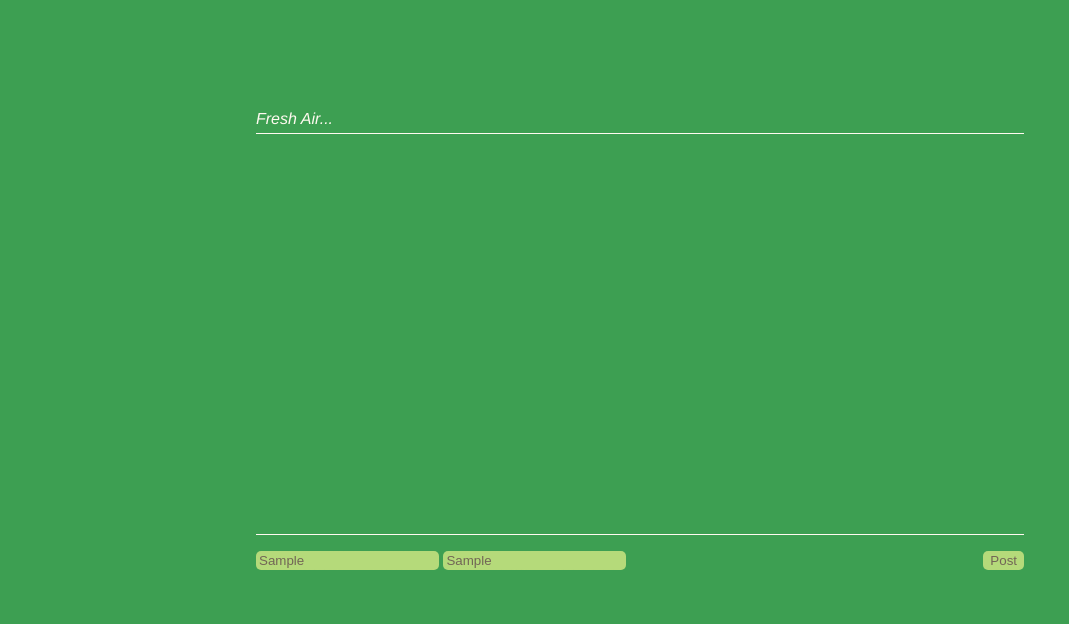
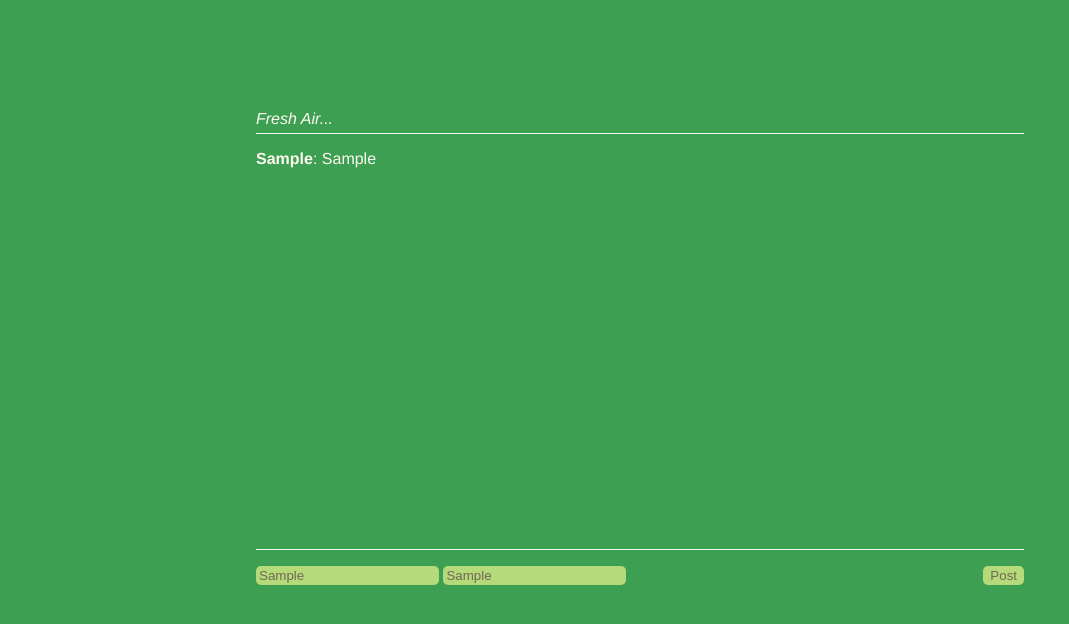
Before and after one commit to clemhepburn/the-park, a website: page fe/index.html in a window 1280 px wide. Both pictures are taken after typing "Sample", "Sample" into the empty fields and a click on the button "Post". Shown: the part 40-664 px from the top of the page, without its empty margins (0-1069 px from the left). Drawn offline with Linux system fonts and the light colour scheme; no server answers.

Commit message:
some dom rendering ideas :)

```diff
--- a/fe/app.js
+++ b/fe/app.js
@@ -1,3 +1,4 @@
+/* eslint-disable no-undef */
 const API = 'http://localhost:7890/api/v1/messages';
 
 async function send(message) {
@@ -14,6 +15,18 @@ async function getMessages() {
   return await fetch(API).then(res => res.json());
 }
 
+
+// dynamic dom behavior and functions
+//on load, display the existing messages in the messages div
+const messages = document.querySelector('.chat > .messages');
+getMessages().then(res => {
+  for (let i = 0; i < res.length; i++) {
+    const message = document.createElement('p');
+    message.innerHTML = `<strong>${res[i].name}</strong>: ${res[i].message}`;
+    messages.insertBefore(message, messages.firstChild);
+  }
+});
+
 // post button handler
 document.querySelector('.chat > form > button').addEventListener('click', e => {
   e.preventDefault();
@@ -24,6 +37,20 @@ document.querySelector('.chat > form > button').addEventListener('click', e => {
   const message = document.querySelector(cssQuery + '*:last-child').value;
 
   send({ name, message }).then(res => console.log(res));
+
+  // add the message to the chat. i don't know if this is actually getting it from the db or if it's just getting the form text...
+  const newMessage = document.createElement('p');
+  newMessage.innerHTML = `<strong>${name}</strong>: ${message}`;
+  messages.insertBefore(newMessage, messages.firstChild);
+  // add it to the chat without reloading the page
+  document.location.reload('.messages');
+
+
+
+
+  // clear the inputs
+  document.querySelector(cssQuery + 'input:first-child' + '*:last-child').value = '';
+
 });
 
 // console log messages
--- a/fe/index.html
+++ b/fe/index.html
@@ -20,7 +20,7 @@
 
             <div class="chat">
                 <div class="chat-header"><span class="fresh-air">Fresh Air...</span></div>
-                <div class="messages"></div>
+                <div class="messages"><p></p></div>
                 <form>
                     <fieldset>
                         <input type="text" class="form-control" placeholder="name">
--- a/fe/style.css
+++ b/fe/style.css
@@ -34,6 +34,8 @@ header {
     height: 50vh;
     border-bottom: 1px solid floralwhite;
     margin-bottom: 1rem;
+    overflow-y: scroll;
+    padding-bottom: 15px;
 }
 
 .chat-header {
```
